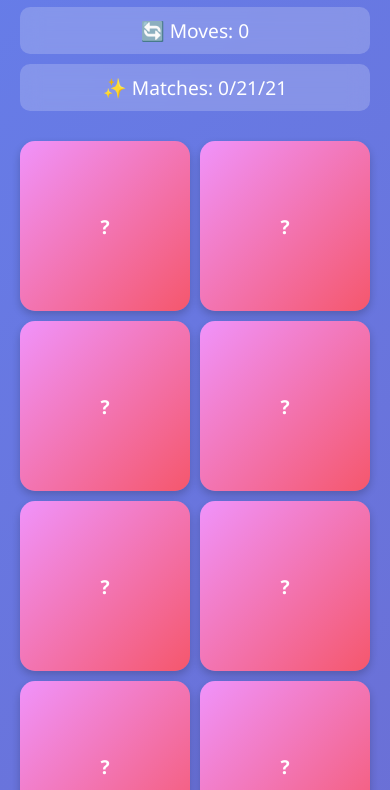
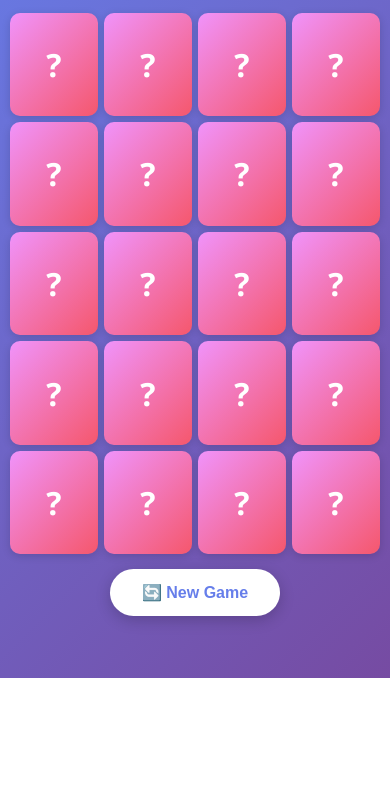
Before and after one commit to arielsivan/memory, a plain HTML site: page index.html in a window 390 px wide. Shown: the part 166-956 px from the top of the page. After the commit the page ends 844 px from the top, so only its background shows below. Drawn offline with Linux system fonts and the light colour scheme.

Commit message:
another change

```diff
--- a/index.html
+++ b/index.html
@@ -18,57 +18,61 @@
         display: flex;
         justify-content: center;
         align-items: center;
-        padding: 20px;
+        padding: 15px 10px;
+        overflow-x: hidden;
       }
 
       .container {
-        max-width: 900px;
+        max-width: 500px;
         width: 100%;
       }
 
       .header {
         text-align: center;
-        margin-bottom: 30px;
+        margin-bottom: 20px;
         color: white;
       }
 
       .header h1 {
-        font-size: 2.5em;
-        margin-bottom: 10px;
+        font-size: 1.6em;
+        margin-bottom: 12px;
         text-shadow: 2px 2px 4px rgba(0, 0, 0, 0.3);
       }
 
       .stats {
-        display: flex;
-        justify-content: center;
-        gap: 30px;
-        margin-bottom: 20px;
-        font-size: 1.2em;
+        display: grid;
+        grid-template-columns: repeat(3, 1fr);
+        gap: 8px;
+        margin-bottom: 15px;
+        font-size: 0.85em;
       }
 
       .stat {
-        background: rgba(255, 255, 255, 0.2);
-        padding: 10px 20px;
-        border-radius: 10px;
+        background: rgba(255, 255, 255, 0.25);
+        padding: 10px 8px;
+        border-radius: 12px;
         backdrop-filter: blur(10px);
+        text-align: center;
+        font-weight: 600;
       }
 
       .game-board {
         display: grid;
         grid-template-columns: repeat(4, 1fr);
-        gap: 10px;
-        margin-bottom: 20px;
+        gap: 8px;
+        margin-bottom: 15px;
       }
 
       .card {
-        aspect-ratio: 1;
+        aspect-ratio: 0.85;
         position: relative;
         cursor: pointer;
-        transition: transform 0.3s ease;
+        transition: transform 0.2s ease;
+        touch-action: manipulation;
       }
 
-      .card:hover {
-        transform: translateY(-5px);
+      .card:active {
+        transform: scale(0.95);
       }
 
       .card-inner {
@@ -92,37 +96,42 @@
         width: 100%;
         height: 100%;
         backface-visibility: hidden;
-        border-radius: 15px;
+        border-radius: 10px;
         display: flex;
+        flex-direction: column;
         justify-content: center;
         align-items: center;
-        font-size: 1.5em;
         font-weight: bold;
-        box-shadow: 0 4px 8px rgba(0, 0, 0, 0.2);
+        box-shadow: 0 2px 8px rgba(0, 0, 0, 0.15);
+        padding: 6px;
       }
 
       .card-front {
         background: linear-gradient(135deg, #f093fb 0%, #f5576c 100%);
         color: white;
-        font-size: 3em;
+        font-size: 2.2em;
       }
 
       .card-back {
         background: white;
         transform: rotateY(180deg);
-        padding: 10px;
-        text-align: center;
       }
 
       .hebrew {
-        font-size: 1.8em;
+        font-size: 1.1em;
         direction: rtl;
+        font-weight: 700;
+        line-height: 1.2;
+        word-break: break-word;
       }
 
       .english {
-        font-size: 1.2em;
+        font-size: 0.7em;
         color: #666;
-        margin-top: 5px;
+        margin-top: 4px;
+        font-weight: 500;
+        line-height: 1.1;
+        text-align: center;
       }
 
       .controls {
@@ -133,18 +142,18 @@
         background: white;
         color: #667eea;
         border: none;
-        padding: 15px 40px;
-        font-size: 1.1em;
-        font-weight: bold;
-        border-radius: 25px;
+        padding: 14px 32px;
+        font-size: 1em;
+        font-weight: 700;
+        border-radius: 30px;
         cursor: pointer;
         box-shadow: 0 4px 15px rgba(0, 0, 0, 0.2);
-        transition: all 0.3s ease;
+        transition: all 0.2s ease;
+        touch-action: manipulation;
       }
 
-      .btn:hover {
-        transform: translateY(-2px);
-        box-shadow: 0 6px 20px rgba(0, 0, 0, 0.3);
+      .btn:active {
+        transform: scale(0.95);
       }
 
       .victory {
@@ -154,11 +163,13 @@
         left: 50%;
         transform: translate(-50%, -50%);
         background: white;
-        padding: 40px;
+        padding: 30px 25px;
         border-radius: 20px;
         text-align: center;
         box-shadow: 0 10px 40px rgba(0, 0, 0, 0.3);
         z-index: 1000;
+        max-width: 90%;
+        width: 320px;
       }
 
       .victory.show {
@@ -177,43 +188,119 @@
 
       .victory h2 {
         color: #667eea;
-        font-size: 2.5em;
+        font-size: 2em;
+        margin-bottom: 15px;
+      }
+
+      .victory p {
+        font-size: 1.1em;
+        color: #666;
         margin-bottom: 20px;
       }
 
-      .victory p {
-        font-size: 1.3em;
-        color: #666;
-        margin-bottom: 30px;
+      @media (max-width: 768px) {
+        .header h1 {
+          font-size: 1.5em;
+        }
+
+        .stats {
+          font-size: 0.8em;
+          gap: 6px;
+        }
+
+        .stat {
+          padding: 8px 6px;
+        }
+
+        .game-board {
+          gap: 6px;
+        }
+
+        .card-front {
+          font-size: 2em;
+        }
+
+        .hebrew {
+          font-size: 1em;
+        }
+
+        .english {
+          font-size: 0.65em;
+        }
       }
 
-      @media (max-width: 768px) {
+      @media (max-width: 380px) {
+        body {
+          padding: 10px 8px;
+        }
+
+        .header h1 {
+          font-size: 1.3em;
+          margin-bottom: 10px;
+        }
+
+        .stats {
+          font-size: 0.75em;
+          gap: 5px;
+        }
+
+        .stat {
+          padding: 7px 5px;
+        }
+
         .game-board {
-          grid-template-columns: repeat(3, 1fr);
+          gap: 5px;
+        }
+
+        .card-front {
+          font-size: 1.8em;
+        }
+
+        .hebrew {
+          font-size: 0.9em;
+        }
+
+        .english {
+          font-size: 0.6em;
+        }
+
+        .btn {
+          padding: 12px 28px;
+          font-size: 0.95em;
+        }
+
+        .victory h2 {
+          font-size: 1.7em;
+        }
+
+        .victory p {
+          font-size: 1em;
+        }
+      }
+
+      @media (min-width: 500px) {
+        .container {
+          max-width: 600px;
+        }
+
+        .header h1 {
+          font-size: 1.8em;
+        }
+
+        .stats {
+          font-size: 0.95em;
+        }
+
+        .game-board {
           gap: 10px;
         }
 
-        .header h1 {
-          font-size: 2em;
-        }
-
-        .card-face {
+        .hebrew {
           font-size: 1.2em;
         }
 
-        .hebrew {
-          font-size: 1.4em;
-        }
-      }
-
-      @media (max-width: 480px) {
-        .game-board {
-          grid-template-columns: repeat(2, 1fr);
-        }
-
-        .stats {
-          flex-direction: column;
-          gap: 10px;
+        .english {
+          font-size: 0.75em;
         }
       }
     </style>
@@ -225,7 +312,7 @@
         <div class="stats">
           <div class="stat">⏱️ Time: <span id="timer">0:00</span></div>
           <div class="stat">🔄 Moves: <span id="moves">0</span></div>
-          <div class="stat">✨ Matches: <span id="matches">0</span>/21</div>
+          <div class="stat">✨ Matches: <span id="matches">0</span>/10</div>
         </div>
       </div>
 
@@ -245,7 +332,7 @@
     </div>
 
     <script>
-      const words = [
+      const allWords = [
         { hebrew: "לקנות", english: "buy" },
         { hebrew: "משפחה", english: "family" },
         { hebrew: "אחר", english: "other" },
@@ -270,7 +357,7 @@
         { hebrew: "לגדול", english: "grow" },
         { hebrew: "ללבוש", english: "wear" },
       ];
-
+      let words = [];
       let cards = [];
       let flippedCards = [];
       let matchedPairs = 0;
@@ -279,7 +366,16 @@
       let timerInterval = null;
       let canFlip = true;
 
+      function selectRandomWords() {
+        // Shuffle all words
+        const shuffled = [...allWords].sort(() => Math.random() - 0.5);
+        // Take first 10
+        words = shuffled.slice(0, 10);
+      }
+
       function initGame() {
+        selectRandomWords();
+
         const gameBoard = document.getElementById("gameBoard");
         gameBoard.innerHTML = "";
 
@@ -333,7 +429,7 @@
         moves = 0;
         timer = 0;
         document.getElementById("moves").textContent = "0";
-        document.getElementById("matches").textContent = "0/21";
+        document.getElementById("matches").textContent = "0/10";
         document.getElementById("timer").textContent = "0:00";
         document.getElementById("victory").classList.remove("show");
 
@@ -375,12 +471,12 @@
             matchedPairs++;
             document.getElementById(
               "matches"
-            ).textContent = `${matchedPairs}/21`;
+            ).textContent = `${matchedPairs}/10`;
 
             flippedCards = [];
             canFlip = true;
 
-            if (matchedPairs === 21) {
+            if (matchedPairs === 10) {
               endGame();
             }
           }, 500);
```
